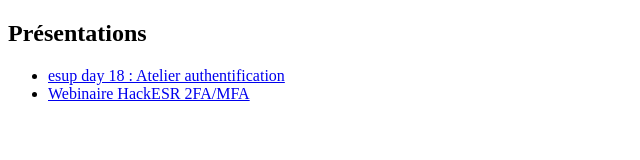
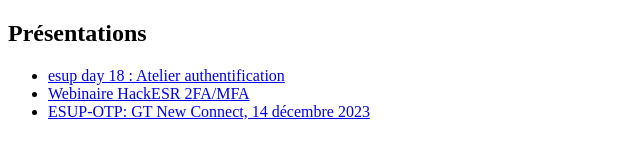
Before and after one commit to aanli/aanli.github.io, a plain HTML site: page index.html in a window 1280 px wide. Shown: the whole page, without its empty margins (0-640 px from the left). Drawn offline with Linux system fonts and the light colour scheme.

Commit message:
Update index.html
GT NewConnect

```diff
--- a/index.html
+++ b/index.html
@@ -10,6 +10,7 @@
   <ul>
     <li><a href="esup-18-auth/index.html">esup day 18 : Atelier authentification</a>
     <li><a href="hackesr-2FA-MFA-2022/index.html">Webinaire HackESR 2FA/MFA</a>
+    <li><a href="GT-NewConnect/index.html">ESUP-OTP: GT New Connect, 14 décembre 2023</a>
   </ul>
 
 </body></html>
```
